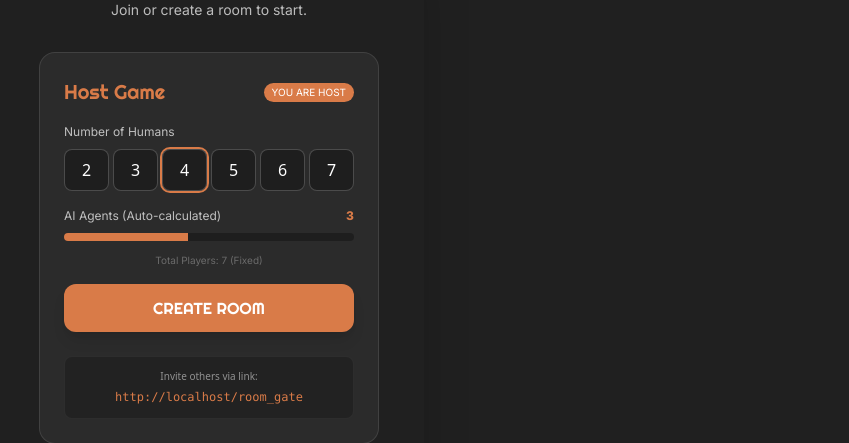
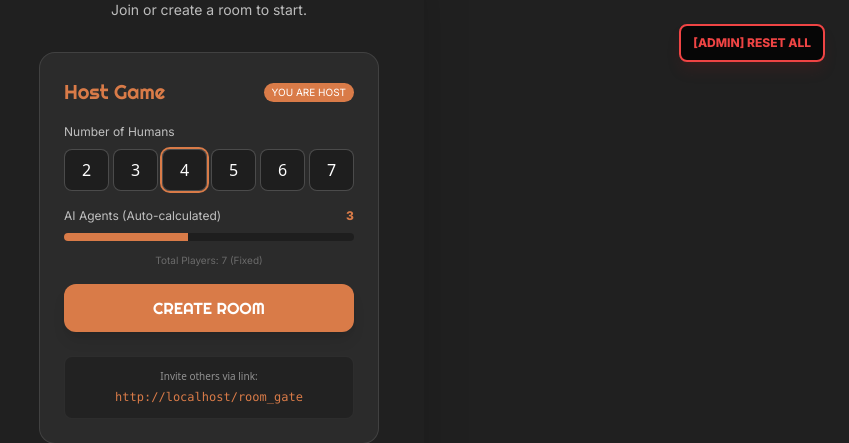
Before and after one commit to YUxiaoLLL/RippleEffect-Game, a Flask app: page /room_gate in a window 1280 px wide. Shown: the top 443 px of the page, without its empty margins (431-1280 px from the left). Run offline with Flask 3, Linux system fonts and the light colour scheme; the visitor is signed in with stand-in values (Sample User, id 1); some libraries are stand-ins or nearby versions.

Commit message:
UI: Fix Admin Reset visibility by using fixed positioning

```diff
--- a/frontend/templates/room_gate.html
+++ b/frontend/templates/room_gate.html
@@ -12,6 +12,11 @@
     </style>
 </head>
 <body class="w-screen h-screen overflow-hidden flex items-center justify-center bg-[#202020]">
+
+    <!-- Admin Reset (Fixed Screen Top-Right) -->
+    <button onclick="resetServer()" class="fixed top-6 right-6 z-[9999] text-[12px] font-bold text-red-500 font-inter border-2 border-red-500 px-3 py-2 rounded-lg hover:bg-red-500/20 transition-all bg-black/80 backdrop-blur-md shadow-red-900/20 shadow-lg cursor-pointer">
+        [ADMIN] RESET ALL
+    </button>
 
     <div class="relative w-[430px] h-[932px] bg-[#202020] overflow-hidden shadow-2xl flex flex-col items-center justify-center gap-8 p-6">
 
@@ -88,7 +93,6 @@
             Play Single Player
         </a>
 
-        <!-- Back Button -->
         <a href="{{ url_for('chapter_selection') }}" class="text-white/50 text-[14px] font-inter hover:text-white">Back to Chapter Selection</a>
 
     </div>
```
